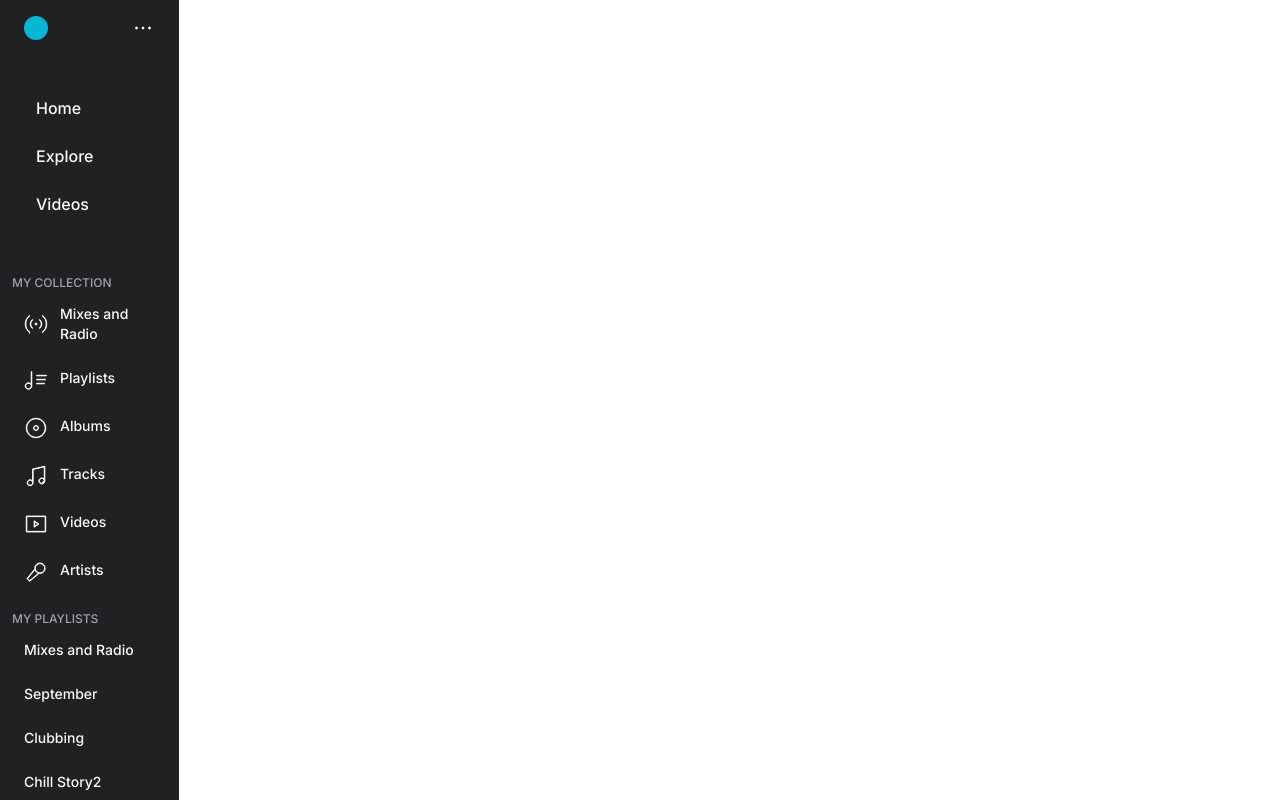
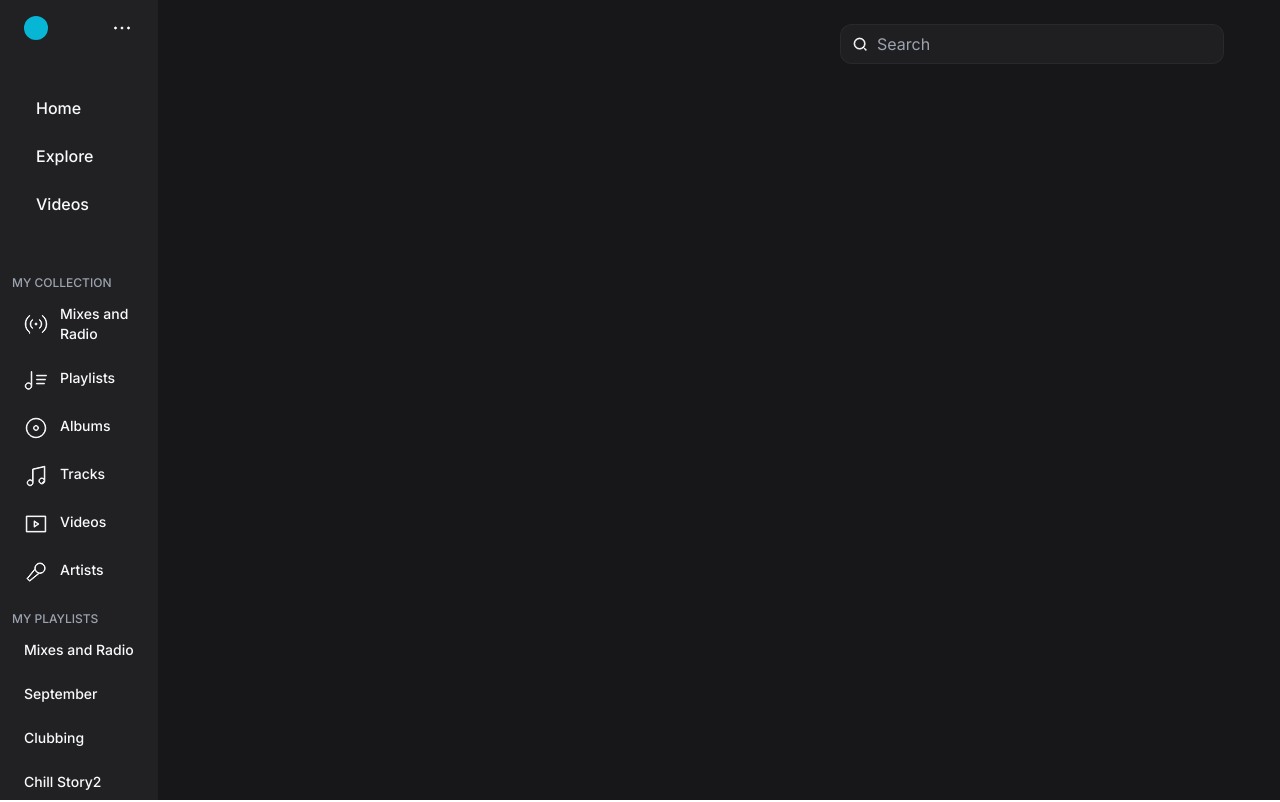
Before and after one commit to PrinceHard/Music-App, a Next.js app: page / in a window 1280 px wide. Shown: the top 802 px of the page. Built offline with nearby package versions, Linux system fonts and the light colour scheme.

Commit message:
feat: implemented search bar component

```diff
--- /dev/null
+++ b/src/components/SearchBar.tsx
@@ -0,0 +1,17 @@
+import Image from "next/image"
+import searchIcon from "../assets/svg/search.svg"
+
+export const SearchBar = () => {
+    return (
+        <div className="w-full h-16 pt-6 pr-14 flex justify-end">
+            <div className="relative">
+                <Image src={searchIcon} alt="search-icon" className="absolute top-1/2 box-border -translate-y-1/2 left-3 w-4 h-4"/>
+                <input
+                    className="w-96 h-10 border-border bg-light-gray outline-none border rounded-xl py-3 pr-3 pl-9 text-white"
+                    type="text"
+                    placeholder="Search"
+                />
+            </div>
+        </div>
+    )
+}
--- a/src/components/SideBar.tsx
+++ b/src/components/SideBar.tsx
@@ -9,7 +9,7 @@ import artistsIcon from '../assets/svg/Icon-5.svg'
 
 export const SideBar = () => {
     return (
-        <div className="bg-sidenav-gray top-0 left-0 bottom-0 w-14 h-full py-4 pl-3 text-gray-50 font-medium">
+        <div className="bg-sidenav-gray top-0 left-0 bottom-0 w-14 h-screen py-4 pl-3 text-gray-50 font-medium">
             <div className='flex justify-between pl-3 pr-6 mb-8'>
                 <div className='bg-cyan-500 w-6 h-6 rounded-full' />
                 <a href=""><Image priority src={dotsIcon} alt='options' /></a>
--- a/src/pages/index.tsx
+++ b/src/pages/index.tsx
@@ -1,3 +1,4 @@
+import { SearchBar } from '@/components/SearchBar'
 import { SideBar } from '@/components/SideBar'
 import { Inter } from 'next/font/google'
 
@@ -8,8 +9,11 @@ const inter = Inter({
 
 export default function Home() {
   return (
-    <main className={`${inter.className} h-screen`}>
-      <SideBar/>
+    <main className={`${inter.className}`}>
+      <div className='flex bg-background'>
+        <SideBar />
+        <SearchBar />
+      </div>
     </main>
   )
 }
--- a/tailwind.config.js
+++ b/tailwind.config.js
@@ -13,7 +13,10 @@ module.exports = {
           'conic-gradient(from 180deg at 50% 50%, var(--tw-gradient-stops))',
       },
       colors: {
-        'sidenav-gray': '#212124'
+        'sidenav-gray': '#212124',
+        'background': '#171719',
+        'light-gray': '#1F1F22',
+        'border': 'rgba(235, 235, 255, 0.05)'
       },
       width:{
         '14': '14%'
```
Also changed, not shown: src/assets/svg/search.svg (added).
